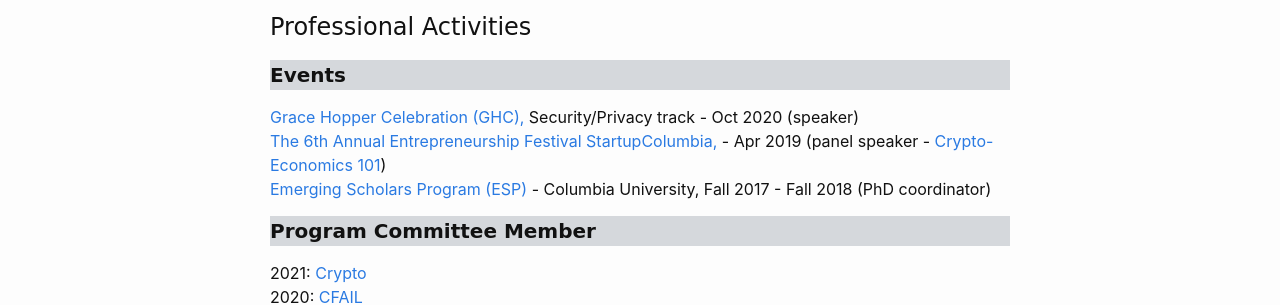
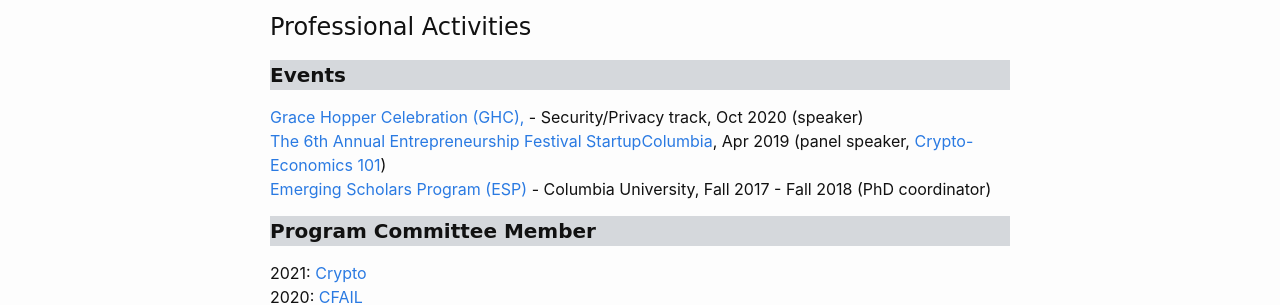
Before and after one commit to GhadaAlmashaqbeh/GhadaAlmashaqbeh.github.io, a Jekyll site: the page built from 03-talks.md, in a window 1280 px wide. Shown: the part 165-470 px from the top of the page. Built offline with Jekyll 4.4.1, drawn with Linux system fonts in a browser that asks for light colours.

```diff
--- a/03-talks.md
+++ b/03-talks.md
@@ -8,8 +8,8 @@
 
 <h4 style="font-family: 'Comic Sans MS'; background-color:rgb(213, 216, 220);"><b>Events</b></h4>
 
-[Grace Hopper Celebration (GHC),](https://ghc.anitab.org/) Security/Privacy track - Oct 2020 (speaker) <br/>
-[The 6th Annual Entrepreneurship Festival StartupColumbia,](https://www.startupcolumbia.org/2019-festival) - Apr 2019 (panel speaker - [Crypto-Economics 101](https://startup-columbia.squarespace.com/panels-keynotes/2019/04/06/crypto-economics-101)) <br/>
+[Grace Hopper Celebration (GHC),](https://ghc.anitab.org/) - Security/Privacy track, Oct 2020 (speaker) <br/>
+[The 6th Annual Entrepreneurship Festival StartupColumbia](https://www.startupcolumbia.org/2019-festival), Apr 2019 (panel speaker, [Crypto-Economics 101](https://startup-columbia.squarespace.com/panels-keynotes/2019/04/06/crypto-economics-101)) <br/>
 [Emerging Scholars Program (ESP)](https://www.cs.columbia.edu/esp/) - Columbia University, Fall 2017 - Fall 2018 (PhD coordinator) <br/>
 
 
```
